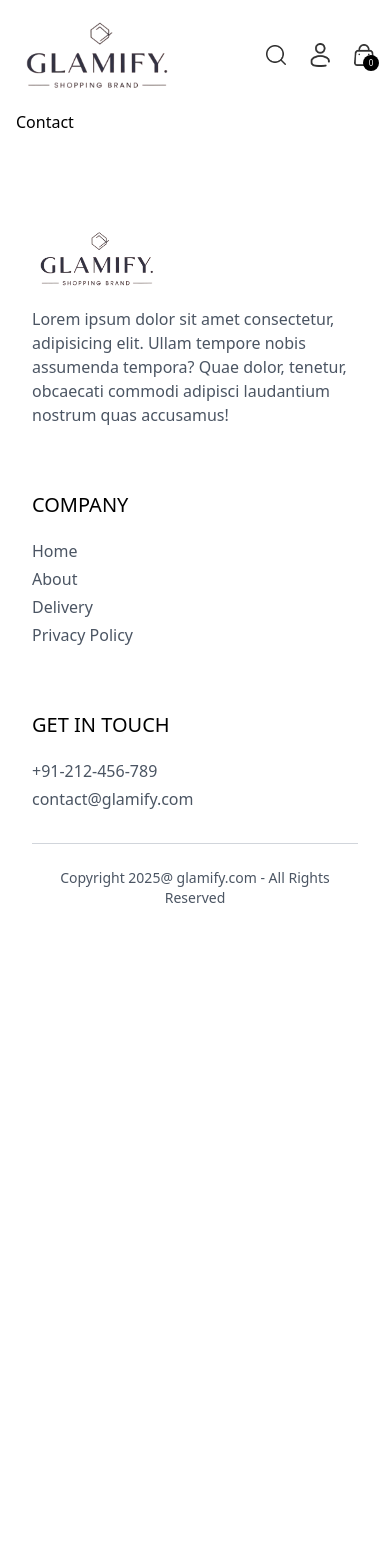
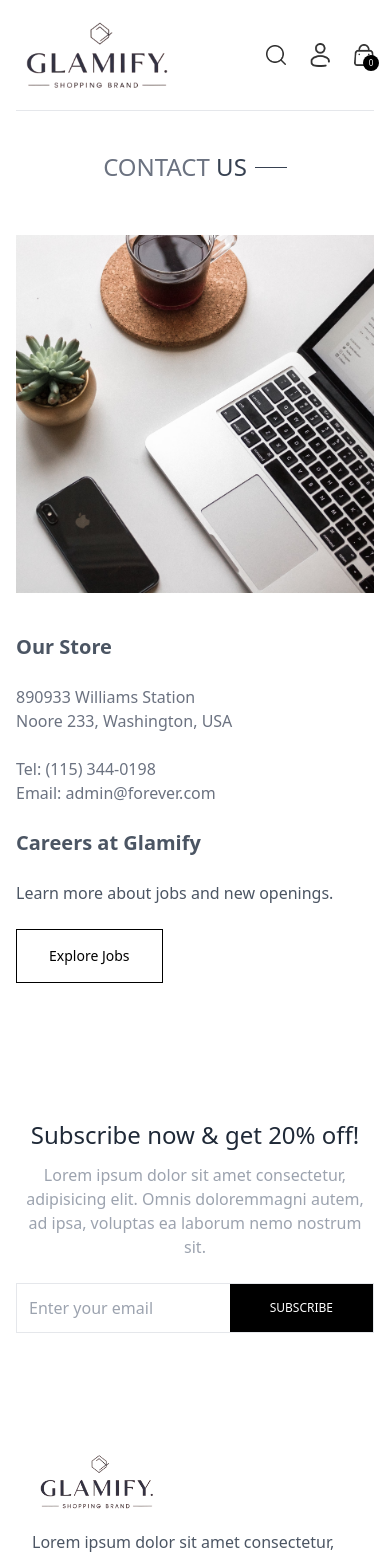
Before and after one commit to DeepshikhaJana/Glamify, a React (Vite) app: page /contact in a window 390 px wide. Shown: the top 1558 px of the page. Before the commit the page ends 1004 px from the top, so only its background shows below. Built offline with nearby package versions, Linux system fonts and the light colour scheme.

Commit message:
added about and contact us

```diff
--- a/src/component/BestSeller.jsx
+++ b/src/component/BestSeller.jsx
@@ -23,9 +23,9 @@ const BestSeller = () => {
         </div>
         <div className='grid grid-cols-2 sm:grid-cols-3 md:grid-cols-4 lg:grid-cols-5 gap-4 gap-y-6'>
           {
-            bestSeller.map((item, index)=>{
+            bestSeller.map((item, index)=>(
               <ProductItem key={index} id={item._id} name={item.name} image={item.image} price={item.price}/>
-            })
+            ))
           }
         </div>
     </div>
--- a/src/pages/About.jsx
+++ b/src/pages/About.jsx
@@ -1,9 +1,27 @@
 import React from 'react'
+import Title from '../component/Title'
+import { assets } from '../assets/assets';
 
 function About() {
   return (
-    <div>About</div>
-  )
+    <div>
+      <div className="text-2xl text-center pt-8 border-t">
+        <Title text1={"ABOUT"} text2={"US"} />
+      </div>
+
+      <div className='my-10 flex flex-col md:flex-row gap-16'>
+          <img className='w-full md:max-w-[450px]' src={assets.about_img} alt="" />
+          <div className='flex flex-col justify-center gap-6 md:w-2/4 text-gray-600'>
+              <p>Lorem, ipsum dolor sit amet consectetur adipisicing elit. Earum possimus non ipsum? Eveniet ratione, ducimus et dolor accusamus debitis provident repellat? Cumque, repellat accusamus culpa magni nam porro illo ut!</p>
+              <p>Lorem ipsum dolor sit amet consectetur adipisicing elit. Error possimus dignissimos unde. Magni nihil dicta vel quas sapiente! Vitae deleniti nam eum ipsam, amet quaerat esse natus vero perferendis sed!</p>
+              <b className='text-gray-800'>Our Mission</b>
+              <p>Lorem ipsum dolor sit amet consectetur adipisicing elit. Voluptates consequatur ut optio dolores incidunt cupiditate natus. Commodi architecto omnis quia laborum rem, aspernatur nobis at, libero unde voluptate necessitatibus est.</p>
+          </div>
+      </div>
+
+      <div></div>
+    </div>
+  );
 }
 
 export default About
--- a/src/pages/Contact.jsx
+++ b/src/pages/Contact.jsx
@@ -1,9 +1,43 @@
 import React from 'react'
+import Title from '../component/Title'
+import { assets } from '../assets/assets'
+import NewsLetter from '../component/NewsLetter';
 
 function Contact() {
   return (
-    <div>Contact</div>
-  )
+    <div>
+      <div className="text-center text-2xl pt-10 border-t">
+        <Title text1={"CONTACT"} text2={"US"} />
+      </div>
+      <div className="my-10 flex flex-col justify-center md:flex-row gap-10 mb-28">
+        <img
+          className="w-full md:max-w-[480px]"
+          src={assets.contact_img}
+          alt=""
+        />
+        <div className="flex flex-col justify-center items-start gap-6">
+          <p className="font-semibold text-xl text-gray-600">Our Store</p>
+          <p className="text-gray-500">
+            890933 Williams Station <br /> Noore 233, Washington, USA
+          </p>
+          <p className="text-gray-500">
+            Tel: (115) 344-0198 <br /> Email: admin@forever.com
+          </p>
+          <p className="font-semibold text-xl text-gray-600">
+            Careers at Glamify
+          </p>
+          <p className="text-gray-600">
+            Learn more about jobs and new openings.
+          </p>
+          <button className="border border-black px-8 py-4 text-sm hover:bg-black hover:text-white transition-all duration-500">
+            Explore Jobs
+          </button>
+          <p></p>
+        </div>
+      </div>
+      <NewsLetter />
+    </div>
+  );
 }
 
 export default Contact
```
